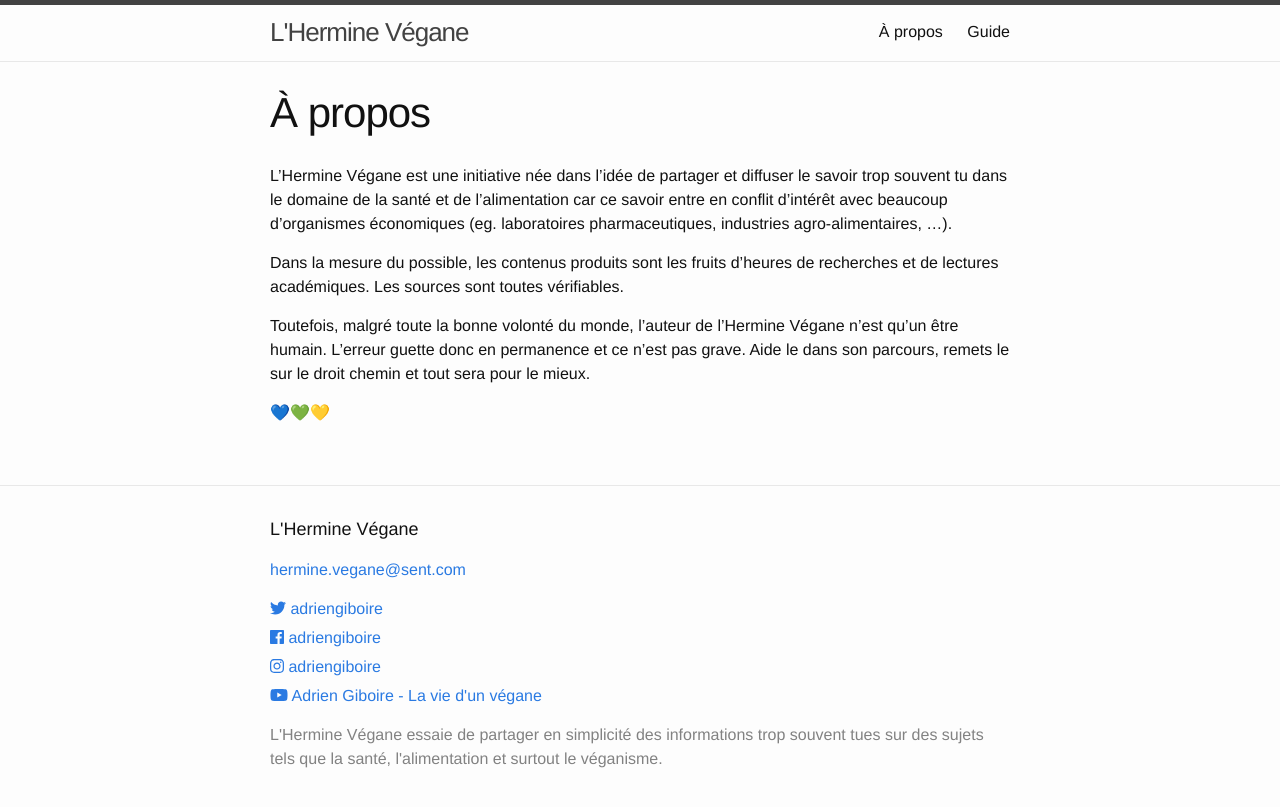
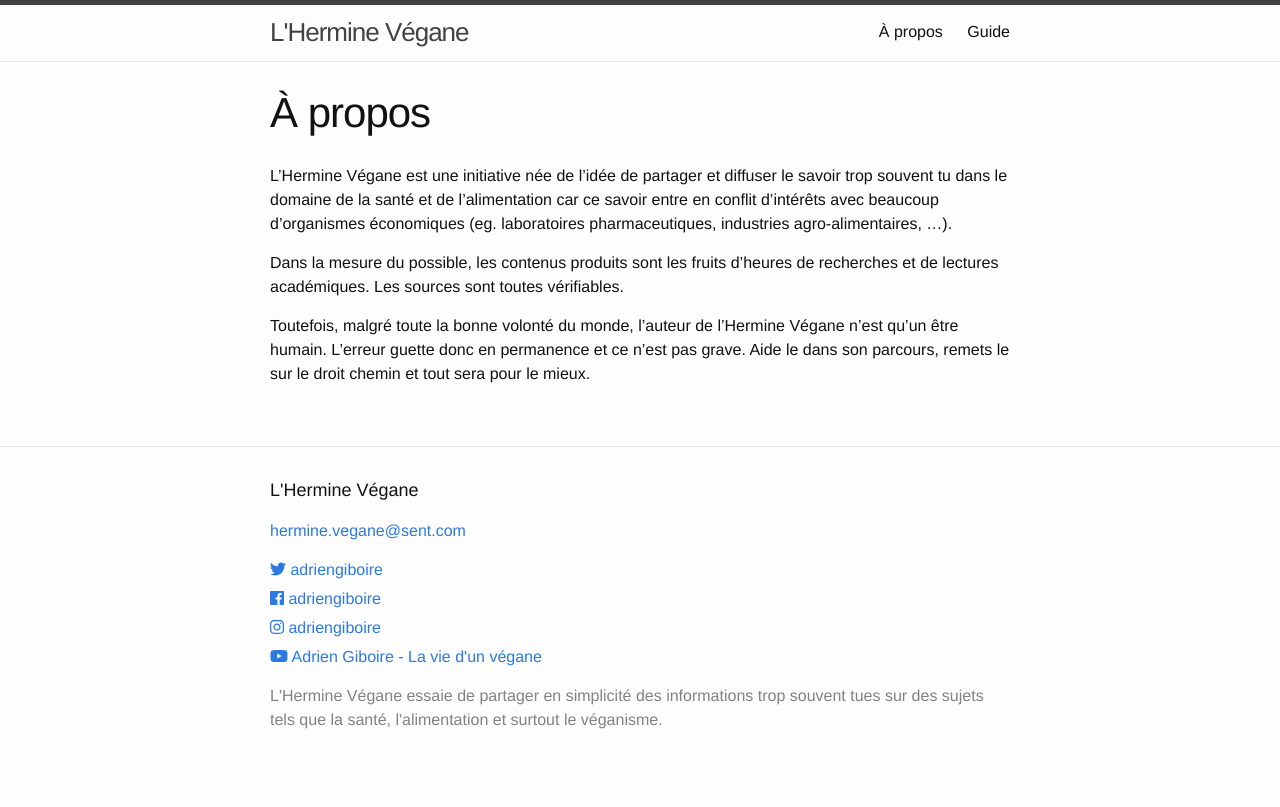
Before and after one commit to AdrienGiboire/herminevegane.fr, a Jekyll site: the page built from about.md, in a window 1280 px wide. Shown: the top 807 px of the page. Built offline with Jekyll 4.4.1, drawn with Linux system fonts in a browser that asks for light colours; nearby versions of some CDN libraries.

Commit message:
fix: typos in about page

```diff
--- a/about.md
+++ b/about.md
@@ -4,10 +4,8 @@ title: À propos
 permalink: /a-propos/
 ---
 
-L'Hermine Végane est une initiative née dans l'idée de partager et diffuser le savoir trop souvent tu dans le domaine de la santé et de l'alimentation car ce savoir entre en conflit d'intérêt avec beaucoup d'organismes économiques (eg. laboratoires pharmaceutiques, industries agro-alimentaires, …).
+L'Hermine Végane est une initiative née de l'idée de partager et diffuser le savoir trop souvent tu dans le domaine de la santé et de l'alimentation car ce savoir entre en conflit d'intérêts avec beaucoup d'organismes économiques (eg. laboratoires pharmaceutiques, industries agro-alimentaires, …).
 
 Dans la mesure du possible, les contenus produits sont les fruits d'heures de recherches et de lectures académiques. Les sources sont toutes vérifiables.
 
 Toutefois, malgré toute la bonne volonté du monde, l'auteur de l'Hermine Végane n'est qu'un être humain. L'erreur guette donc en permanence et ce n'est pas grave. Aide le dans son parcours, remets le sur le droit chemin et tout sera pour le mieux.
-
-💙💚💛
```
